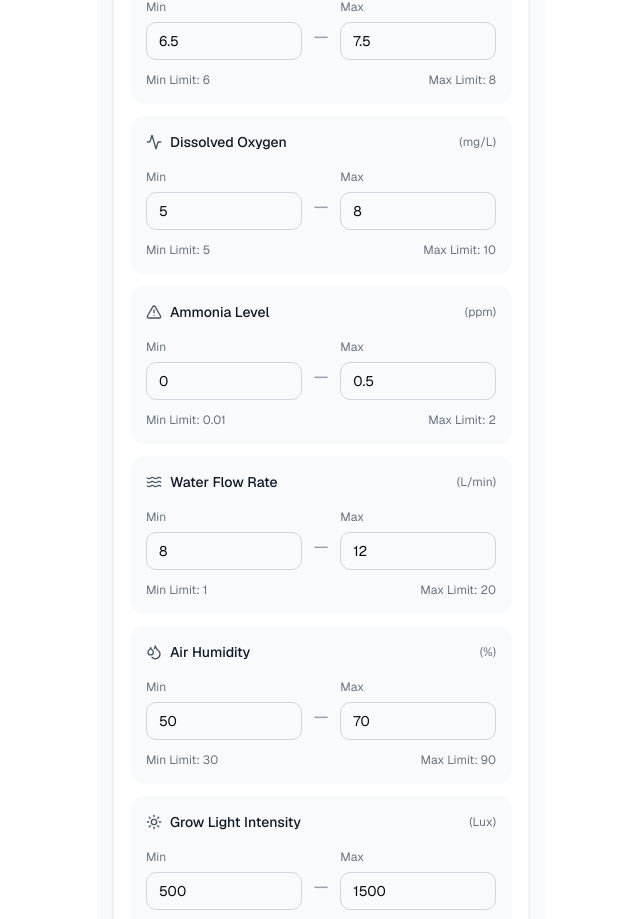
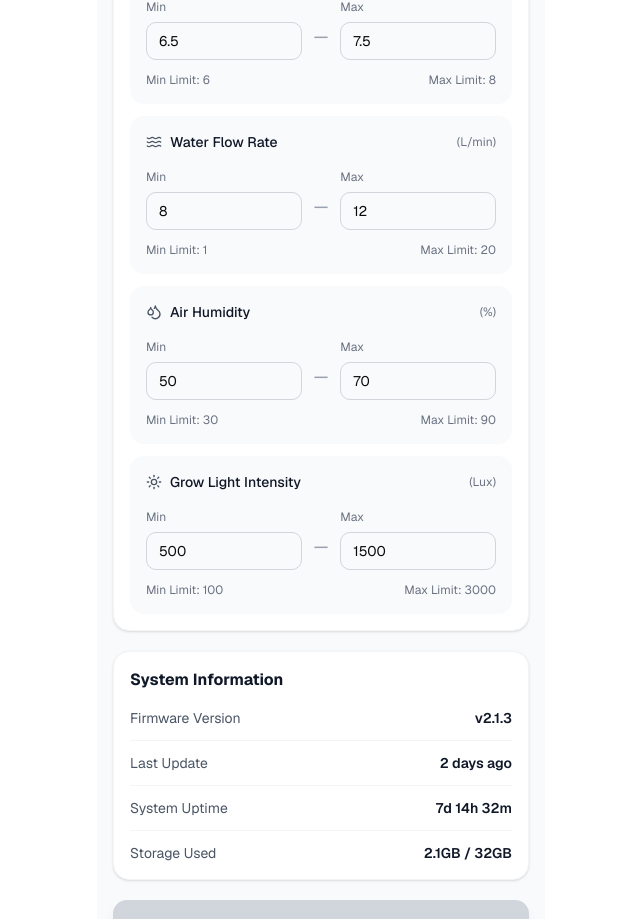
Before and after one commit to aieckxis/GrowUp_FrontEnd, a Next.js app: page /settings in a window 1280 px wide. Shown: the part 1454-2373 px from the top of the page, without its empty margins (319-959 px from the left). Built offline with nearby package versions, Linux system fonts and the light colour scheme.

Commit message:
removed 2 snsors

```diff
--- a/app/(routes)/settings/page.tsx
+++ b/app/(routes)/settings/page.tsx
@@ -25,8 +25,6 @@ import { usePathname } from "next/navigation"
 interface SensorDataState {
   waterTemp: number;
   ph: number;
-  dissolvedO2: number;
-  ammonia: number;
   airTemp: number;
   waterFlow: number;
   airHumidity: number;
@@ -47,8 +45,6 @@ interface SystemControls { pump: boolean; fan: boolean; phAdjustment: boolean; a
 interface ThresholdState {
   waterTemp: { min: number; max: number };
   ph: { min: number; max: number };
-  dissolvedO2: { min: number; max: number };
-  ammonia: { min: number; max: number };
   airTemp: { min: number; max: number };
   waterFlow: { min: number; max: number }; // For Submersible Pump
   airHumidity: { min: number; max: number }; // For DC Fan (relative humidity)
@@ -74,8 +70,6 @@ const INITIAL_CONTROLS_FULL: SystemControls = { pump: true, fan: false, phAdjust
 const INITIAL_THRESHOLDS: ThresholdState = {
   waterTemp: { min: 22, max: 26 },
   ph: { min: 6.5, max: 7.5 },
-  dissolvedO2: { min: 5, max: 8 },
-  ammonia: { min: 0, max: 0.5 },
   airTemp: { min: 22, max: 28 },
   waterFlow: { min: 8, max: 12 },
   airHumidity: { min: 50, max: 70 },
@@ -100,7 +94,6 @@ const timeAgo = (date: Date) => {
 // Generate alerts based on live sensor values
 const generateAlerts = (
   sensor: SensorDataState,
-  // Kailangan nating i-include ang lahat ng bagong threshold keys dito
   thresholds: ThresholdState & {
     waterFlow?: { min: number; max: number };
     airHumidity?: { min: number; max: number };
@@ -136,28 +129,6 @@ const generateAlerts = (
     alerts.push({
       id: 4, type: "warning", severity: "medium", title: "pH Level High",
       message: `Current pH is ${sensor.ph}. Above safe range.`, time: timeAgo(now),
-    })
-  }
-
-  // --- Dissolved Oxygen (EXISTING) ---
-  if (sensor.dissolvedO2 < thresholds.dissolvedO2.min) {
-    alerts.push({
-      id: 5, type: "warning", severity: "high", title: "Dissolved Oxygen Low",
-      message: `DO is ${sensor.dissolvedO2} mg/L. Aeration required immediately.`, time: timeAgo(now),
-    })
-  }
-  if (sensor.dissolvedO2 > thresholds.dissolvedO2.max) {
-    alerts.push({
-      id: 6, type: "info", severity: "low", title: "Dissolved Oxygen Slightly High",
-      message: `DO is ${sensor.dissolvedO2} mg/L, slightly above optimal.`, time: timeAgo(now),
-    })
-  }
-
-  // --- Ammonia (EXISTING) ---
-  if (sensor.ammonia > thresholds.ammonia.max) {
-    alerts.push({
-      id: 7, type: "warning", severity: "high", title: "Ammonia Level High",
-      message: `Ammonia at ${sensor.ammonia} ppm. Toxic levels detected.`, time: timeAgo(now),
     })
   }
 
@@ -494,8 +465,6 @@ export default function SettingsPage() {
   const mockSensorData: SensorDataState = {
     waterTemp: 24.0,
     ph: 7.0,
-    dissolvedO2: 6.5,
-    ammonia: 0.1,
     airTemp: 25.0,
     waterFlow: 10.0,
     airHumidity: 60.0,
@@ -503,7 +472,6 @@ export default function SettingsPage() {
   };
 
   const currentAlerts = generateAlerts(mockSensorData, thresholds);
-  // Ang variable na 'systemStatus' ay hindi na ginagamit sa JSX, pero kailangan pa rin ito para sa 'currentAlerts' logic.
   const systemStatus = checkSystemStatus(currentAlerts);
 
   const [currentTime, setCurrentTime] = useState(new Date())
@@ -529,8 +497,6 @@ export default function SettingsPage() {
         newThresholds = {
           waterTemp: { min: 22.0, max: 26.0 },
           ph: { min: 6.5, max: 7.5 },
-          dissolvedO2: { min: 5.5, max: 8.0 },
-          ammonia: { min: 0.0, max: 0.2 },
           airTemp: { min: 22.0, max: 28.0 },
           waterFlow: { min: 8.0, max: 12.0 },
           airHumidity: { min: 50.0, max: 70.0 },
@@ -543,8 +509,6 @@ export default function SettingsPage() {
         newThresholds = {
           waterTemp: { min: 23.5, max: 25.0 },
           ph: { min: 6.0, max: 7.0 },
-          dissolvedO2: { min: 6.0, max: 8.5 },
-          ammonia: { min: 0.0, max: 0.1 },
           airTemp: { min: 24.0, max: 26.0 },
           waterFlow: { min: 10.0, max: 15.0 },
           airHumidity: { min: 60.0, max: 80.0 },
@@ -557,8 +521,6 @@ export default function SettingsPage() {
         newThresholds = {
           waterTemp: { min: 21.0, max: 27.0 },
           ph: { min: 6.0, max: 8.0 },
-          dissolvedO2: { min: 5.0, max: 8.0 },
-          ammonia: { min: 0.0, max: 0.5 },
           airTemp: { min: 20.0, max: 30.0 },
           waterFlow: { min: 5.0, max: 10.0 },
           airHumidity: { min: 40.0, max: 70.0 },
@@ -571,8 +533,6 @@ export default function SettingsPage() {
         newThresholds = {
           waterTemp: { min: 22.0, max: 26.0 },
           ph: { min: 6.5, max: 7.5 },
-          dissolvedO2: { min: 5.5, max: 8.0 },
-          ammonia: { min: 0.0, max: 0.2 },
           airTemp: { min: 22.0, max: 28.0 },
           waterFlow: { min: 0.0, max: 1.0 },
           airHumidity: { min: 40.0, max: 80.0 },
@@ -686,28 +646,6 @@ export default function SettingsPage() {
                 onMaxChange={(val) => handleThresholdChange('ph', 'max', val)}
               />
               <ThresholdRangeInput
-                label="Dissolved Oxygen"
-                unit="mg/L"
-                icon={Activity}
-                minValue={thresholds.dissolvedO2.min}
-                maxValue={thresholds.dissolvedO2.max}
-                minLimit={5}
-                maxLimit={10}
-                onMinChange={(val) => handleThresholdChange('dissolvedO2', 'min', val)}
-                onMaxChange={(val) => handleThresholdChange('dissolvedO2', 'max', val)}
-              />
-              <ThresholdRangeInput
-                label="Ammonia Level"
-                unit="ppm"
-                icon={AlertTriangle}
-                minValue={thresholds.ammonia.min}
-                maxValue={thresholds.ammonia.max}
-                minLimit={0.01}
-                maxLimit={2}
-                onMinChange={(val) => handleThresholdChange('ammonia', 'min', val)}
-                onMaxChange={(val) => handleThresholdChange('ammonia', 'max', val)}
-              />
-              <ThresholdRangeInput
                 label="Water Flow Rate"
                 unit="L/min"
                 icon={Waves}
```
